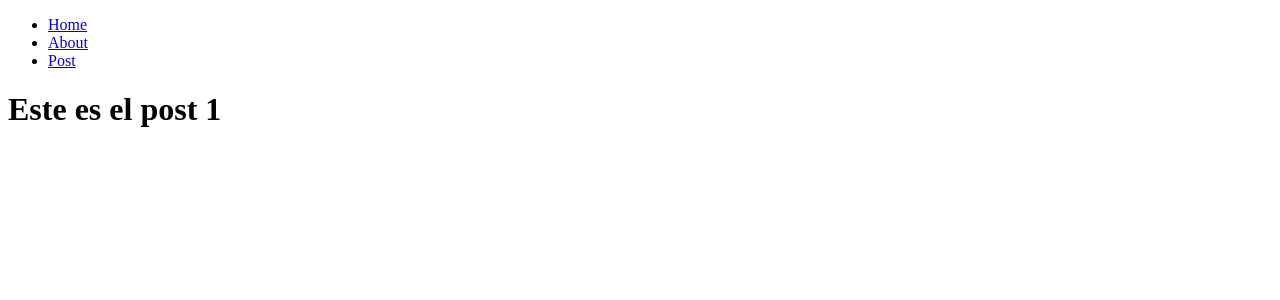
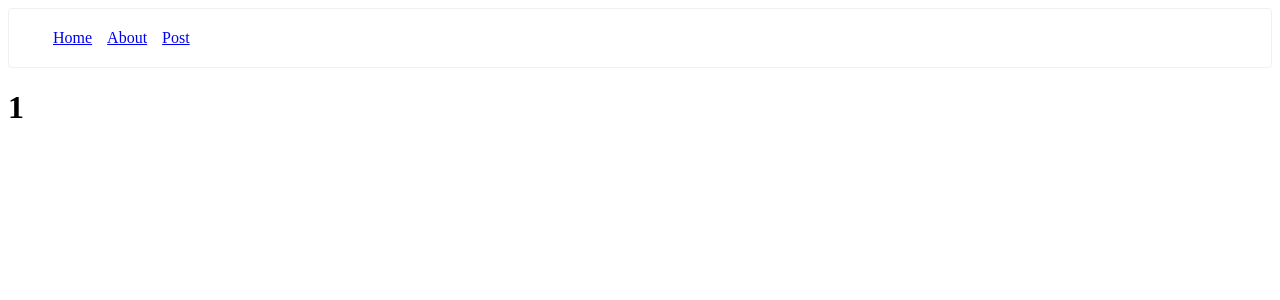
Before and after one commit to EdwardMelendezM/Personal-Diary-with-Next-js, a Next.js app: page /post/1 in a window 1280 px wide. Shown: the top 300 px of the page. Built offline with nearby package versions, Linux system fonts and the light colour scheme.

Commit message:
adding fetch with typed

```diff
--- a/app/post/[id]/page.tsx
+++ b/app/post/[id]/page.tsx
@@ -7,7 +7,7 @@ export default function PostId ({ params }:Props) {
   const { id } = params
   return (
     <div>
-      <h1>Este es el post {id}</h1>
+      <h1>{id}</h1>
     </div>
   )
 };
--- a/app/post/page.tsx
+++ b/app/post/page.tsx
@@ -1,5 +1,9 @@
+import ListoOfPost from './[id]/ListoOfPost'
+
 export default function PostPage () {
   return (
-    <div>Hola a todos</div>
+    <div>
+      <ListoOfPost />
+    </div>
   )
 };
--- /dev/null
+++ b/components/Navigator.module.css
@@ -0,0 +1,10 @@
+.header{
+  border: 1px solid #f0f0f0;
+  border-radius: 4px;
+  padding: 4px;
+}
+.navigation{
+  display: flex;
+  list-style: none;
+  gap: 15px;
+}
--- a/components/Navigator.tsx
+++ b/components/Navigator.tsx
@@ -1,4 +1,5 @@
 import Link from 'next/link'
+import styles from './Navigator.module.css'
 interface LinkCustom{
   label:string;
   route:string
@@ -19,9 +20,9 @@ const links:Array<LinkCustom> = [
 ]
 export default function Navigator () {
   return (
-    <header>
+    <header className={styles.header}>
       <nav>
-        <ul>
+        <ul className={styles.navigation}>
           {links.map(({ label, route }) => (
             <li key={route}>
               <Link href={route}>
--- a/styles/globals.css
+++ b/styles/globals.css
@@ -87,14 +87,17 @@ body {
 
 body {
   color: rgb(var(--foreground-rgb));
-  background: linear-gradient(
-      to bottom,
-      transparent,
-      rgb(var(--background-end-rgb))
-    )
-    rgb(var(--background-start-rgb));
+
+}
+body{
+  margin: 0 auto;
+  padding-right: 100px;
+  background-color: #54d6ff33;
 }
 
+h1{
+  color: white;
+}
 a {
   color: inherit;
   text-decoration: none;
```
Also changed, not shown: app/post/[id]/ListoOfPost.tsx (added, +25 -0 lines).
